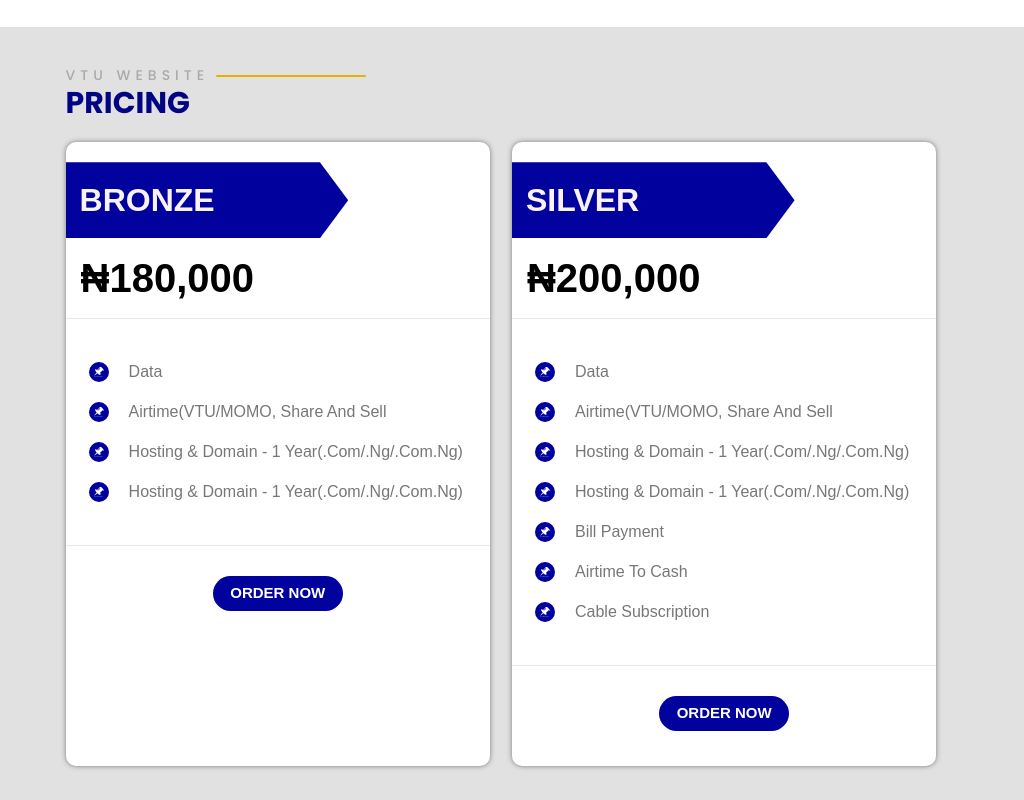
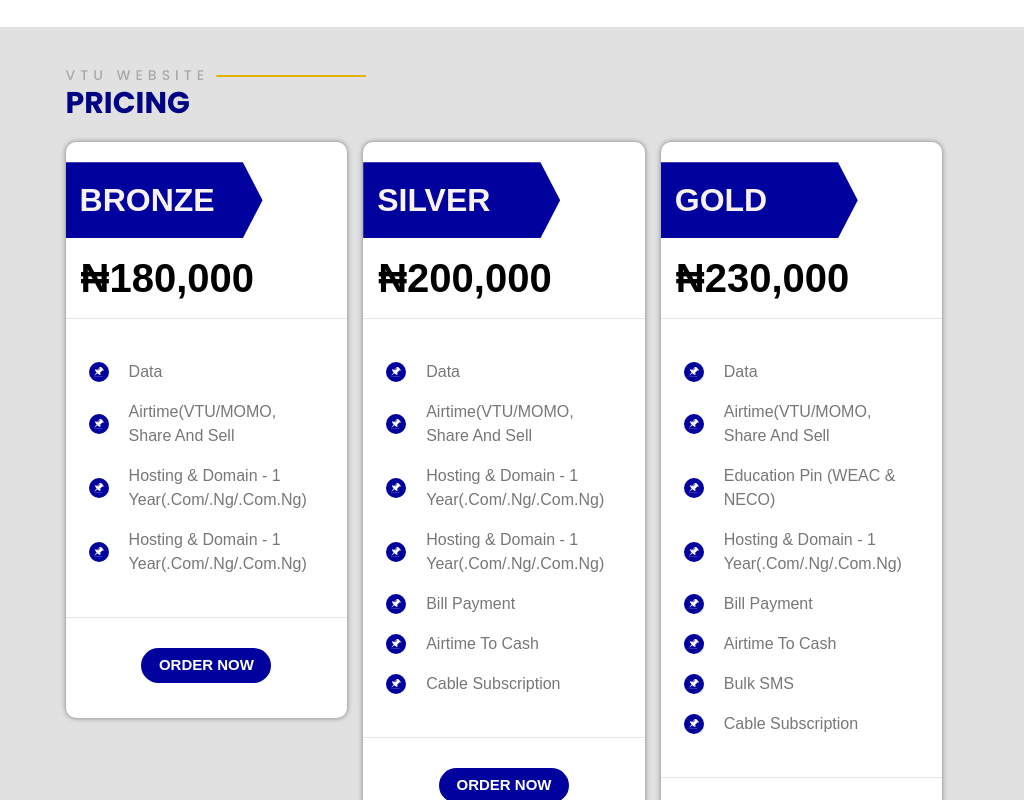
Before and after one commit to sirtims/TechCycle, a React (Vite) app: page / in a window 1024 px wide. Shown: the part 1900-2700 px from the top of the page. Built offline with nearby package versions, Linux system fonts and the light colour scheme.

Commit message:
modified:   src/pricing.css

```diff
--- a/src/pricing.css
+++ b/src/pricing.css
@@ -21,10 +21,19 @@
    background: rgb(1, 1, 158);
 }
 
-@media (min-width: 700px) and (max-width:1200px) {
+@media (min-width: 600px) and (max-width:900px) {
    .pricing_main_wrapper {
       display: grid;
       grid-template-columns: 1fr 1fr;
+      align-items: start;
+   }
+}
+
+@media (min-width: 901px) and (max-width:1200px) {
+   .pricing_main_wrapper {
+      display: grid;
+      grid-template-columns: 1fr 1fr 1fr;
+      align-items: start;
    }
 }
 
```
